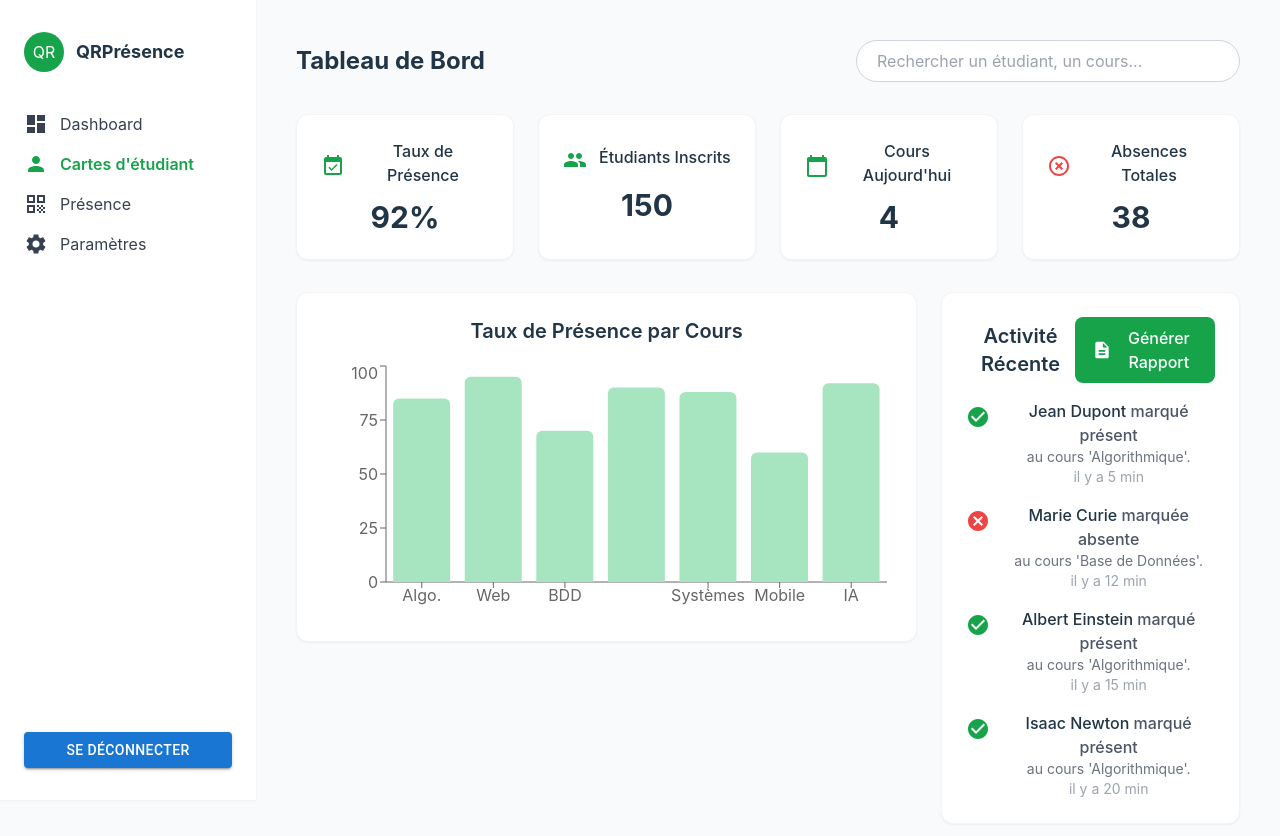
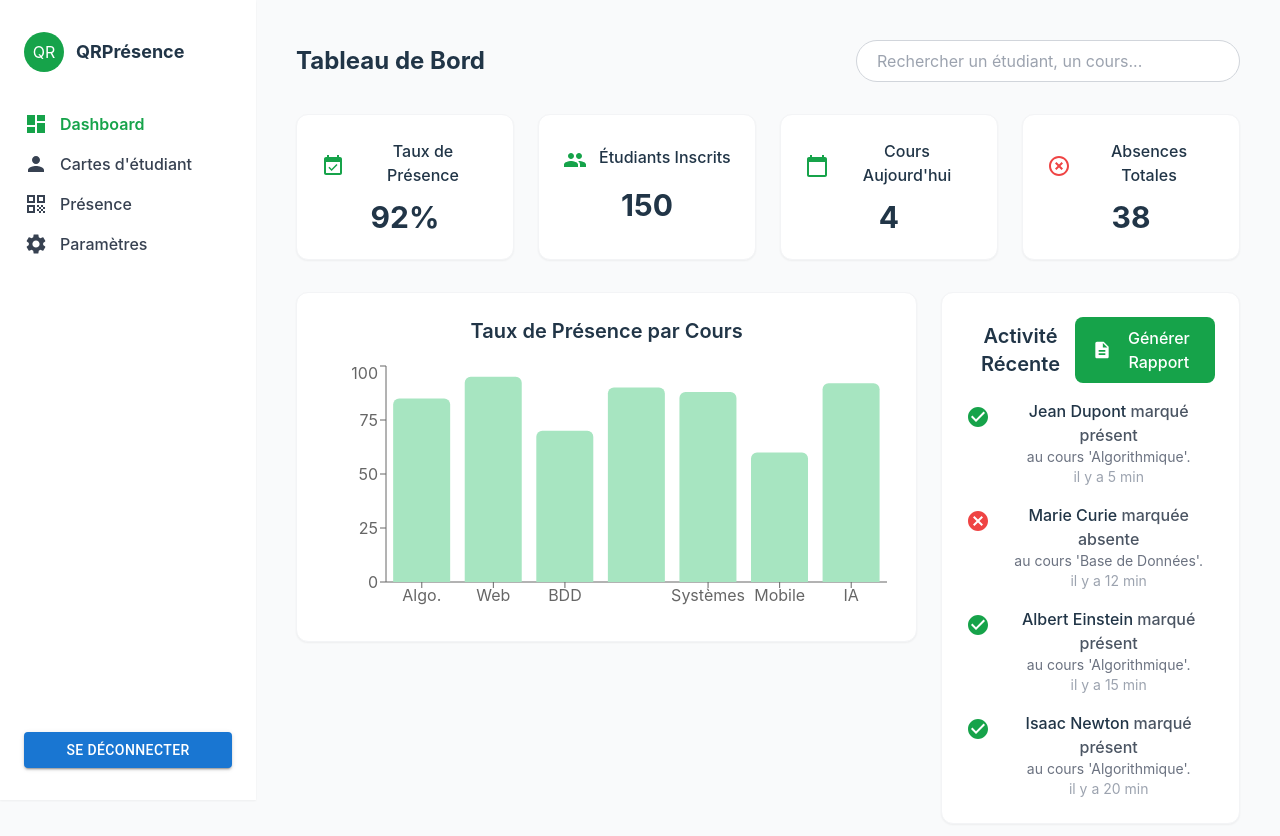
Before and after one commit to Michel-Lalaina/Gestion-presence, a React (Vite) app: page /#/ in a window 1280 px wide. Shown: the top 836 px of the page. Built offline with nearby package versions, Linux system fonts and the light colour scheme.

Commit message:
ajout des fonctionnalités de Sidebar fonctionnel navigation

```diff
--- a/src/components/Sidebar.tsx
+++ b/src/components/Sidebar.tsx
@@ -1,15 +1,15 @@
-
 import DashboardIcon from "@mui/icons-material/Dashboard";
 import SettingsIcon from "@mui/icons-material/Settings";
 import PersonIcon from "@mui/icons-material/Person";
 import QrCodeIcon from "@mui/icons-material/QrCode";
 import { Button } from "@mui/material";
+import { NavLink } from "react-router-dom";
 
 export const Side: React.FC = () => {
     return (
-        <div className=" h-screen ">
-            {/* SIDEBAR */}
-            <aside className="w-64 bg-white shadow-sm flex flex-col px-6 py-8 h-full">
+        <aside className="w-64 bg-white shadow-sm flex flex-col px-6 py-8 h-screen">
+
+            {/* LOGO */}
             <div className="flex items-center gap-3 mb-10">
                 <div className="w-10 h-10 rounded-full bg-green-600 flex items-center justify-center text-white">
                     QR
@@ -17,22 +17,57 @@ export const Side: React.FC = () => {
                 <div className="font-bold text-lg">QRPrésence</div>
             </div>
 
+            {/* NAVIGATION */}
             <nav className="flex flex-col gap-4 text-gray-700">
-                    <div className="flex items-center gap-3 hover:text-green-600 cursor-pointer">
+
+                <NavLink
+                    to="/"
+                    className={({ isActive }) =>
+                        `flex items-center gap-3 cursor-pointer ${
+                            isActive ? "text-green-600 font-semibold" : "hover:text-green-600"
+                        }`
+                    }
+                >
                     <DashboardIcon /> Dashboard
-                    </div>
-                    <div className="flex items-center gap-3 text-green-600 font-semibold cursor-pointer">
+                </NavLink>
+
+                <NavLink
+                    to="/etudiants"
+                    className={({ isActive }) =>
+                        `flex items-center gap-3 cursor-pointer ${
+                            isActive ? "text-green-600 font-semibold" : "hover:text-green-600"
+                        }`
+                    }
+                >
                     <PersonIcon /> Cartes d'étudiant
-                    </div>
-                    <div className="flex items-center gap-3 hover:text-green-600 cursor-pointer">
+                </NavLink>
+
+                <NavLink
+                    to="/presences"
+                    className={({ isActive }) =>
+                        `flex items-center gap-3 cursor-pointer ${
+                            isActive ? "text-green-600 font-semibold" : "hover:text-green-600"
+                        }`
+                    }
+                >
                     <QrCodeIcon /> Présence
-                    </div>
-                    <div className="flex items-center gap-3 hover:text-green-600 cursor-pointer">
+                </NavLink>
+
+                <NavLink
+                    to="/parametres"
+                    className={({ isActive }) =>
+                        `flex items-center gap-3 cursor-pointer ${
+                            isActive ? "text-green-600 font-semibold" : "hover:text-green-600"
+                        }`
+                    }
+                >
                     <SettingsIcon /> Paramètres
-                    </div>
+                </NavLink>
+
             </nav>
 
-                <div className=" mt-auto">
+            {/* LOGOUT BUTTON EN BAS */}
+            <div className="mt-auto">
                 <Button
                     fullWidth
                     variant="contained"
@@ -42,6 +77,5 @@ export const Side: React.FC = () => {
                 </Button>
             </div>
         </aside>
-        </div>
-    )
-}
+    );
+};
```
Lines whose indentation alone changed are shown as unchanged.
